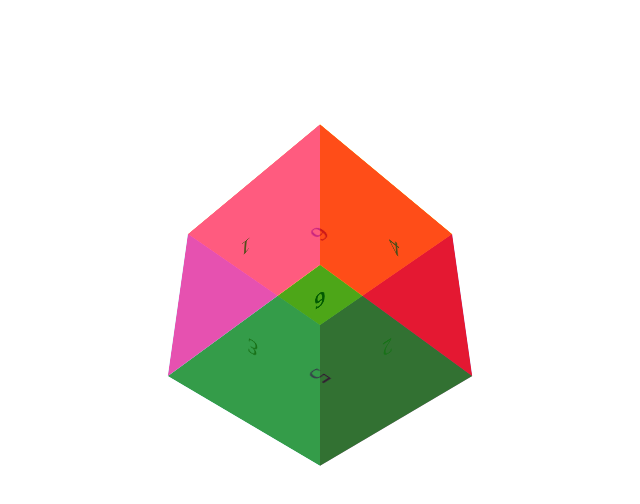
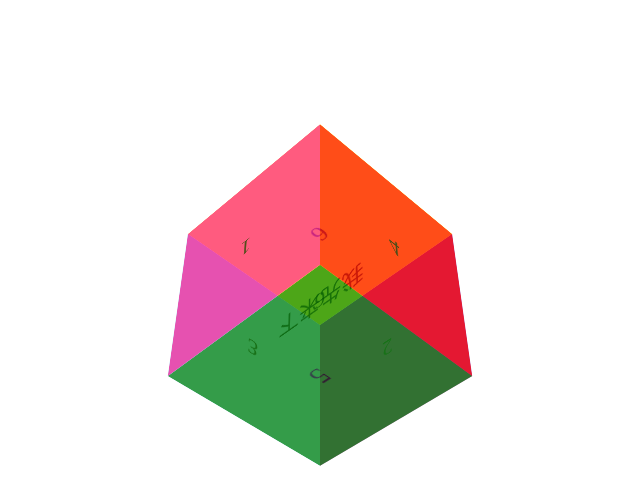
Before and after one commit to yang-wen-hui/piuyougou, a plain HTML site: page 3d正方形旋转.html in a window 1280 px wide. Shown: the full height of the page, 320-960 px from the left. Drawn offline with Linux system fonts and the light colour scheme.

Commit message:
协助第二次提交代码

```diff
--- a/3d正方形旋转.html
+++ b/3d正方形旋转.html
@@ -86,10 +86,7 @@
         <div>5</div>
         <div>6</div>
         <div>6</div>
-        <div>6</div>
-        <div>6</div>
-        <div>6</div>
-        <div>6</div>
+        <div>我先来下</div>
     </div>
 </body>
 
```
